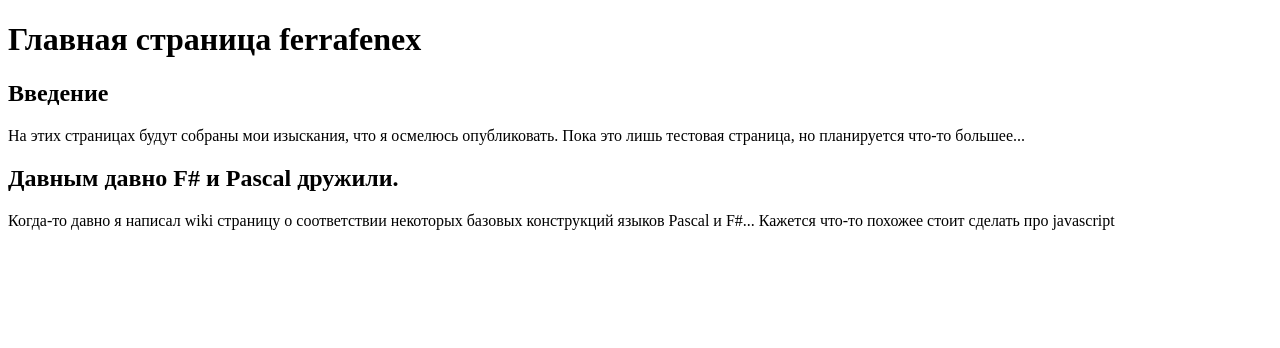
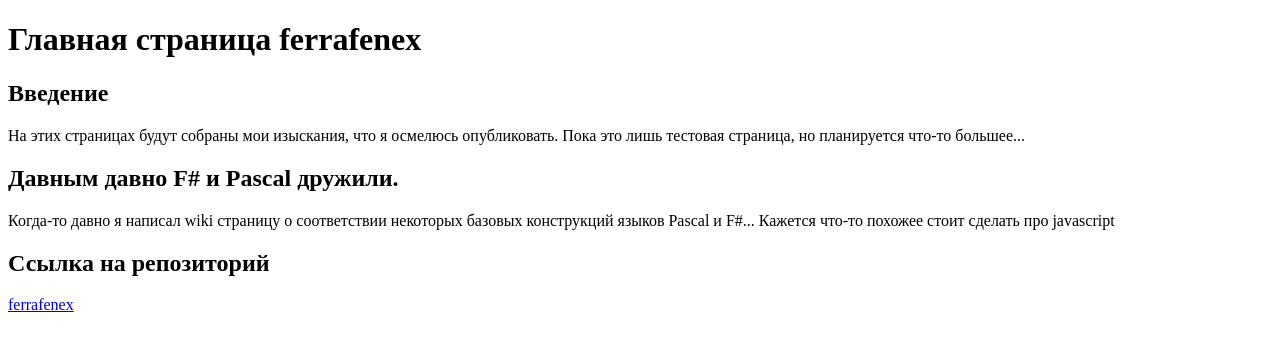
Before and after one commit to ferrafenex/ferrafenex.github.io, a plain HTML site: page index.html in a window 1280 px wide. Drawn offline with Linux system fonts and the light colour scheme.

Commit message:
Add footer of index.html page
Добавлена ссылка на git-репозиторий

```diff
--- a/index.html
+++ b/index.html
@@ -26,6 +26,12 @@
           Кажется что-то похожее стоит сделать про javascript
         </p>
       </article>
+      <footer>
+        <header>
+          <h2>Ссылка на репозиторий</h2>
+        </header>
+        <a href="https://github.com/ferrafenex/ferrafenex.github.io">ferrafenex</a>
+      </footer>
     </main>
   </body>
 </html>
```
